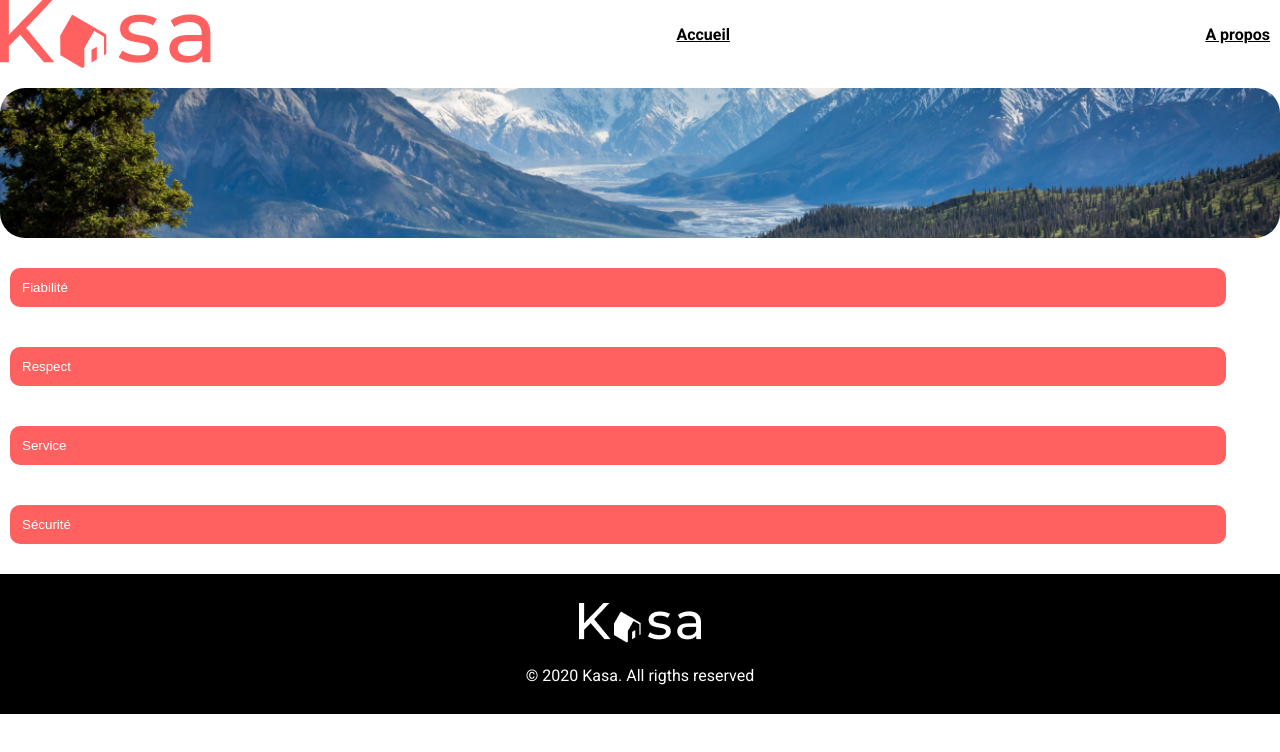
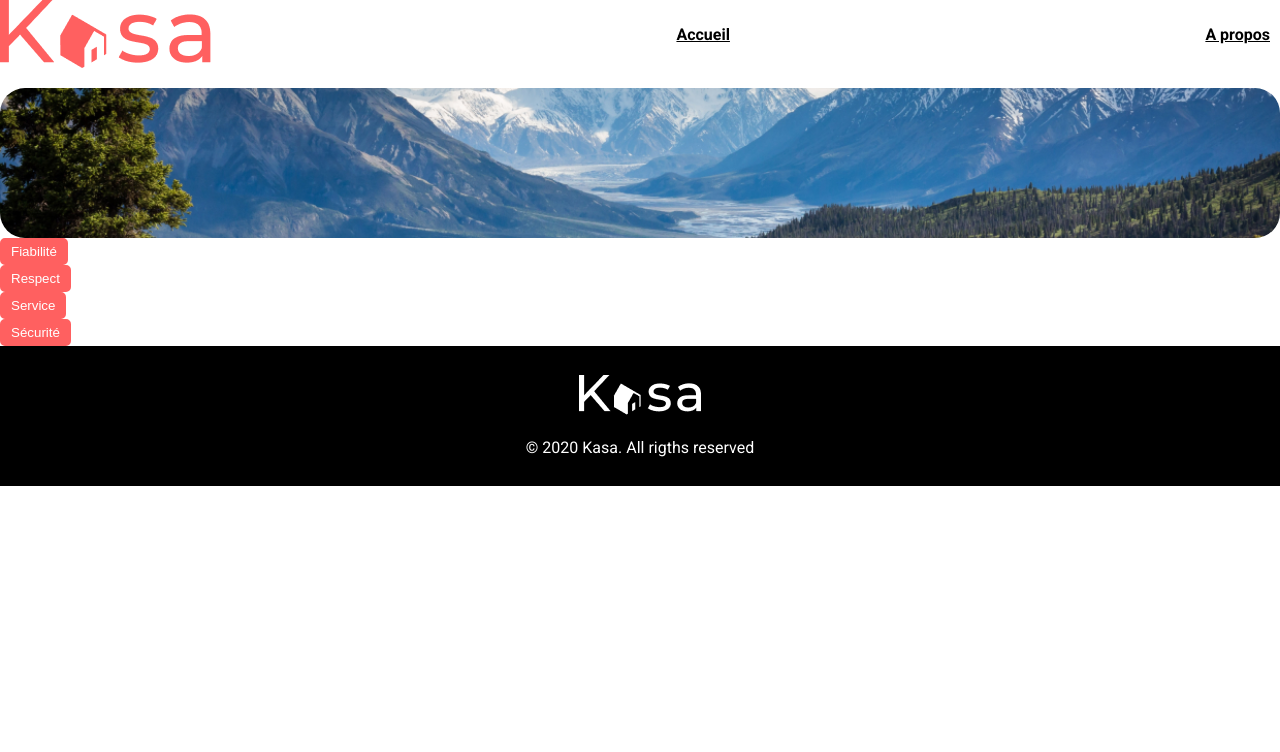
Before and after one commit to Evilqueenregal/Kasa-main, a React (Vite) app: page /a-propos in a window 1280 px wide. Shown: the top 752 px of the page. Built offline with nearby package versions, Linux system fonts and the light colour scheme.

Commit message:
corrections des pages

```diff
--- a/src/App.css
+++ b/src/App.css
@@ -113,7 +113,7 @@ footer {
 }
 
 .logements{
-    width: 50%;
+    width: 100%;
 h1{
     color: #ff6060;
     margin-left: 10px;
@@ -167,9 +167,8 @@ h1{
 }
 
 
-/* .carousel {
+.carousel {
     position: relative;
-    max-width: 600px;
     margin: auto;
   }
 
@@ -178,18 +177,13 @@ h1{
   }
 
   .carousel img {
-    width: 100%;
-    display: block;
+    width: 95%;
+    height: 20rem;
+   object-fit: cover;
   }
 
-  .carousel-button {
-    position: absolute;
-    top: 50%;
-    transform: translateY(-50%);
-    background-color: rgba(0, 0, 0, 0.5);
-    border: none;
-    color: white;
-    font-size: 24px;
+  .carousel button {
+    position: relative;
     cursor: pointer;
   }
 
@@ -200,4 +194,13 @@ h1{
   .next-button {
     right: 0;
   }
-   */
+
+.badge p{
+    margin-left: 75%;
+}
+
+.badge img{
+    width: 20%;
+    border-radius: 50%;
+    margin-left: 75%;
+  }
--- a/src/components/Apparts.jsx
+++ b/src/components/Apparts.jsx
@@ -1,8 +1,9 @@
-
 import React from 'react';
 import { useParams } from 'react-router-dom';
 import datas from '../datas/datas.json';
 import Collapsible from './Collapsible';
+import Carousel from './Carousel';
+import Error from '../pages/Error';
 
 function Logement() {
     // Récupérer l'ID du logement à partir de l'URL
@@ -11,15 +12,15 @@ function Logement() {
     // Rechercher les détails du logement correspondant dans datas.json
     const logement = datas.find(item => item.id === id);
 
-    // Vérifier si le logement existe
-    if (!logement) {
-        return <div>Logement introuvable</div>;
+      // Vérifier si le logement existe
+      if (!logement) {
+        return <Error />;
     }
 
-    // Afficher les détails du logement
-    return (
+     // Afficher les détails du logement
+     return (
         <div className="logement">
-            <img src={logement.cover} alt={logement.title} />
+            <Carousel pictures={logement.pictures} />
             <h1>{logement.title}</h1>
             <p>{logement.location}</p>
             <div className='collapsible-container'>
@@ -41,8 +42,10 @@ function Logement() {
                 ))}
             </ul>
             <h2>Hôte</h2>
+            <div className="badge">
             <p>{logement.host.name}</p>
             <img src={logement.host.picture} alt={logement.host.name} />
+            </div>
         </div>
     );
 }
--- a/src/components/Carousel.jsx
+++ b/src/components/Carousel.jsx
@@ -1,28 +1,28 @@
-// import React, { useState } from 'react';
-// import PropTypes from 'prop-types';
+import React, { useState } from 'react';
+import PropTypes from 'prop-types';
 
-// const Carousel = ({ pictures }) => {
-//   const [currentIndex, setCurrentIndex] = useState(0);
+const Carousel = ({ pictures }) => {
+  const [currentIndex, setCurrentIndex] = useState(0);
 
-//   const nextImage = () => {
-//     setCurrentIndex((prevIndex) => (prevIndex + 1) % pictures.length);
-//   };
+  const nextImage = () => {
+    setCurrentIndex((prevIndex) => (prevIndex + 1) % pictures.length);
+  };
 
-//   const prevImage = () => {
-//     setCurrentIndex((prevIndex) => (prevIndex - 1 + pictures.length) % pictures.length);
-//   };
+  const prevImage = () => {
+    setCurrentIndex((prevIndex) => (prevIndex - 1 + pictures.length) % pictures.length);
+  };
 
-//   return (
-//     <div className="carousel">
-//       <button onClick={prevImage}>Previous</button>
-//       <img src={pictures[currentIndex]} alt={`Slide ${currentIndex}`} />
-//       <button onClick={nextImage}>Next</button>
-//     </div>
-//   );
-// };
+  return (
+    <div className="carousel">
+      <button onClick={prevImage}>Previous</button>
+      <img src={pictures[currentIndex]} alt={`Slide ${currentIndex}`} />
+      <button onClick={nextImage}>Next</button>
+    </div>
+  );
+};
 
-// Carousel.propTypes = {
-//   pictures: PropTypes.arrayOf(PropTypes.string).isRequired,
-// };
+Carousel.propTypes = {
+  pictures: PropTypes.arrayOf(PropTypes.string).isRequired,
+};
 
-// export default Carousel;
+export default Carousel;
--- a/src/components/Header.jsx
+++ b/src/components/Header.jsx
@@ -1,10 +1,11 @@
 import { Link } from 'react-router-dom';
+import Logo from '../assets/Logo.png';
 
 function Header() {
   return (
     <header>
       <nav className="menu">
-      <img src="src\assets\LOGO.png" alt="logo" />
+        <img src={Logo} alt="logo" />
         <Link to="/">Accueil</Link>
         <Link to="/a-propos">A propos</Link>
       </nav>
--- a/src/pages/About.jsx
+++ b/src/pages/About.jsx
@@ -1,75 +1,35 @@
-import React, { useState } from 'react';
 import Banner from "../components/Banner";
+import Collapse from '../components/Collapsible';
 
 function About() {
-    const [isFiabiliteOpen, setFiabiliteOpen] = useState(false);
-    const [isRespectOpen, setRespectOpen] = useState(false);
-    const [isServiceOpen, setServiceOpen] = useState(false);
-    const [isSecuriteOpen, setSecuriteOpen] = useState(false);
-
-    const toggleFiabilite = () => {
-        setFiabiliteOpen(!isFiabiliteOpen);
-    };
-
-    const toggleRespect = () => {
-        setRespectOpen(!isRespectOpen);
-    };
-
-    const toggleService = () => {
-        setServiceOpen(!isServiceOpen);
-    };
-
-    const toggleSecurite = () => {
-        setSecuriteOpen(!isSecuriteOpen);
-    };
 
     return(
         <div className="about">
             <Banner imagePath="src/assets/banner2.jpg" />
-
-            <div className="section">
-                <button onClick={toggleFiabilite}>Fiabilité</button>
-                {isFiabiliteOpen && (
-                    <div className="content">
-                       <p>Les annonces postées sur Kasa garantissent une fiabilité totale.
-                        Les photos sont conformes aux logements, et toutes les informations
-                        sont régulièrement vérifiées par nos équipes</p>
-                    </div>
-                )}
-            </div>
-            <div className="section">
-                <button onClick={toggleRespect}>Respect</button>
-                {isRespectOpen && (
-                    <div className="content">
-                        <p>La bienveillance fait partie des valeurs fondatrices de Kasa.
-                            Tout comportement discriminatoire ou de perturbation du
-                            voisinage entraînera une exclusion de notre plate forme.
-                        </p>
-                    </div>
-                )}
-            </div>
-            <div className="section">
-                <button onClick={toggleService}>Service</button>
-                {isServiceOpen && (
-                    <div className="content">
-                        <p>La bienveillance fait partie des valeurs fondatrices de Kasa.
-                            Tout comportement discriminatoire ou de perturbation du
-                            voisinage entraînera une exclusion de notre plate forme.</p>
-                    </div>
-                )}
-            </div>
-            <div className="section">
-                <button onClick={toggleSecurite}>Sécurité</button>
-                {isSecuriteOpen && (
-                    <div className="content">
-                        <p>La sécurité est la priorité de Kasa. Aussi bien pour nos hôtes que pour
-                            les voyageurs, chaque logement correspond aux critères de sécurité établis
-                            par nos services. En laissant une note aussi bien à l'hôte qu'au locataire,
-                            cela permet à nos équipes de vérifier que les standards sont bien respectés.
-                            Nous organisons également des ateliers sur la sécurité domestique pour nos hôtes.</p>
-                    </div>
-                )}
-            </div>
+            <Collapse
+                title="Fiabilité"
+                children="Les annonces postées sur Kasa garantissent une fiabilité totale. Les photos sont conformes aux logements, et toutes les informations sont régulièrement vérifiées par nos équipes"
+            />
+              <Collapse
+                title="Respect"
+                children="La bienveillance fait partie des valeurs fondatrices de Kasa.
+                Tout comportement discriminatoire ou de perturbation du
+                voisinage entraînera une exclusion de notre plate forme."
+            />
+                <Collapse
+                title="Service"
+                children="La bienveillance fait partie des valeurs fondatrices de Kasa.
+                Tout comportement discriminatoire ou de perturbation du
+                voisinage entraînera une exclusion de notre plate forme."
+            />
+                    <Collapse
+                title="Sécurité"
+                children="La sécurité est la priorité de Kasa. Aussi bien pour nos hôtes que pour
+                les voyageurs, chaque logement correspond aux critères de sécurité établis
+                par nos services. En laissant une note aussi bien à l'hôte qu'au locataire,
+                cela permet à nos équipes de vérifier que les standards sont bien respectés.
+                Nous organisons également des ateliers sur la sécurité domestique pour nos hôtes."
+            />
         </div>
 
     );
--- a/src/pages/Logement.jsx
+++ b/src/pages/Logement.jsx
@@ -1,7 +1,6 @@
 import { useParams } from 'react-router-dom';
 import datas from "../datas/datas.json";
 import Apparts from '../components/Apparts';
-// import Carousel from "../components/Carousel";
 
 function Logement(){
     const { id } = useParams();
@@ -10,7 +9,6 @@ function Logement(){
     return(
         <div className="logements">
             <Apparts datas={datas} key={datas.id}/>
-            {/* <Carousel pictures={Logement.pictures} /> */}
         </div>
     )
 }
```
Also changed, not shown: src/components/Footer.jsx (indentation only).
